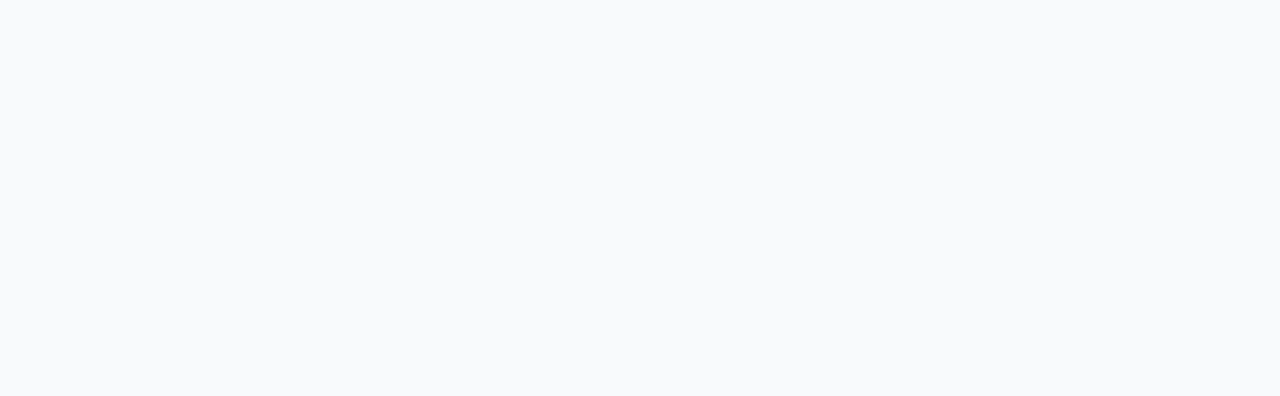
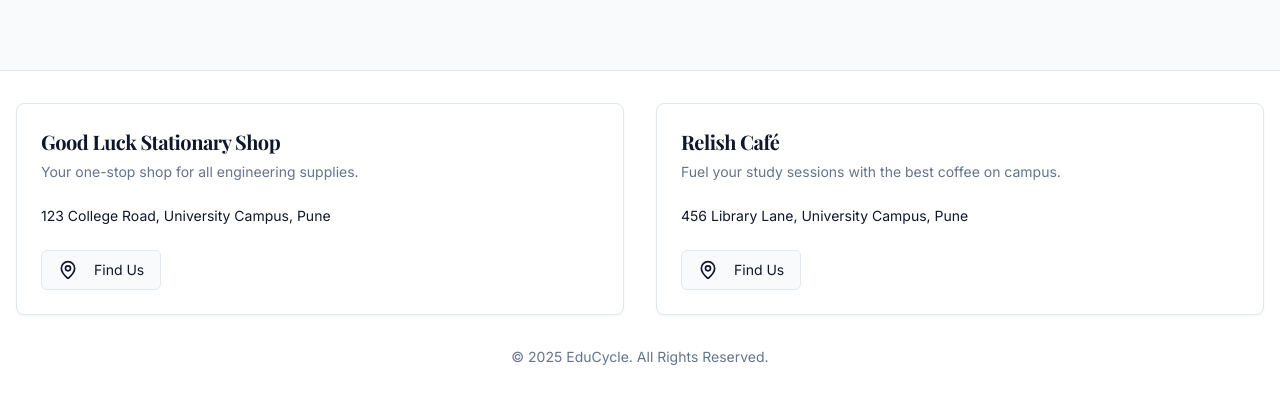
Before and after one commit to Akanksha11-S/educycle_ecom, a Next.js app: page / in a window 1280 px wide. Shown: the part 1511-1907 px from the top of the page. Before the commit the page ends 1533 px from the top, so only its background shows below. Built offline with nearby package versions, Linux system fonts and the light colour scheme.

Commit message:
•	At footer add two advertisements side by side one for good luck statio

```diff
--- a/src/app/layout.tsx
+++ b/src/app/layout.tsx
@@ -3,6 +3,7 @@
 import { Toaster } from "@/components/ui/toaster";
 import { AppProviders } from '@/contexts/AppProviders';
 import Header from '@/components/Header';
+import Footer from '@/components/Footer';
 
 export const metadata: Metadata = {
   title: 'EduCycle',
@@ -27,6 +28,7 @@
           <main className="flex-grow container mx-auto px-4 py-8">
             {children}
           </main>
+          <Footer />
           <Toaster />
         </AppProviders>
       </body>
--- /dev/null
+++ b/src/components/Footer.tsx
@@ -0,0 +1,52 @@
+import { MapPin } from 'lucide-react';
+import Link from 'next/link';
+import { Card, CardContent, CardDescription, CardFooter, CardHeader, CardTitle } from '@/components/ui/card';
+import { Button } from '@/components/ui/button';
+
+const Footer = () => {
+    return (
+        <footer className="bg-card border-t mt-12 py-8">
+            <div className="container mx-auto px-4">
+                <div className="grid md:grid-cols-2 gap-8">
+                    <Card>
+                        <CardHeader>
+                            <CardTitle className="font-headline text-xl">Good Luck Stationary Shop</CardTitle>
+                            <CardDescription>Your one-stop shop for all engineering supplies.</CardDescription>
+                        </CardHeader>
+                        <CardContent>
+                            <p className="text-sm">123 College Road, University Campus, Pune</p>
+                        </CardContent>
+                        <CardFooter>
+                            <Button asChild variant="outline">
+                                <Link href="https://www.google.com/maps/search/?api=1&query=Good+Luck+Stationary+Shop" target="_blank" rel="noopener noreferrer">
+                                    <MapPin className="mr-2 h-4 w-4" /> Find Us
+                                </Link>
+                            </Button>
+                        </CardFooter>
+                    </Card>
+                    <Card>
+                        <CardHeader>
+                            <CardTitle className="font-headline text-xl">Relish Café</CardTitle>
+                            <CardDescription>Fuel your study sessions with the best coffee on campus.</CardDescription>
+                        </CardHeader>
+                        <CardContent>
+                            <p className="text-sm">456 Library Lane, University Campus, Pune</p>
+                        </CardContent>
+                        <CardFooter>
+                            <Button asChild variant="outline">
+                                <Link href="https://www.google.com/maps/search/?api=1&query=Relish+Cafe" target="_blank" rel="noopener noreferrer">
+                                    <MapPin className="mr-2 h-4 w-4" /> Find Us
+                                </Link>
+                            </Button>
+                        </CardFooter>
+                    </Card>
+                </div>
+                 <div className="text-center text-sm text-muted-foreground mt-8">
+                    <p>&copy; {new Date().getFullYear()} EduCycle. All Rights Reserved.</p>
+                </div>
+            </div>
+        </footer>
+    );
+};
+
+export default Footer;
```
